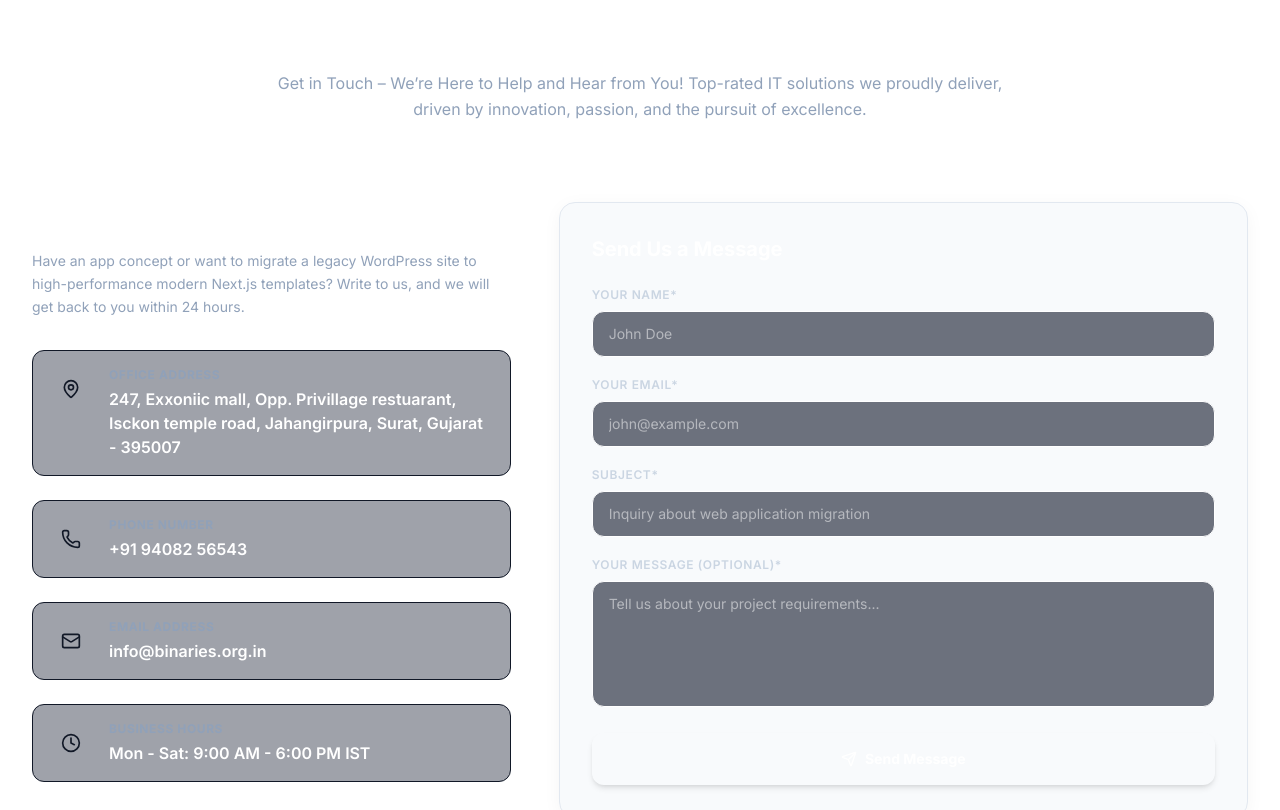
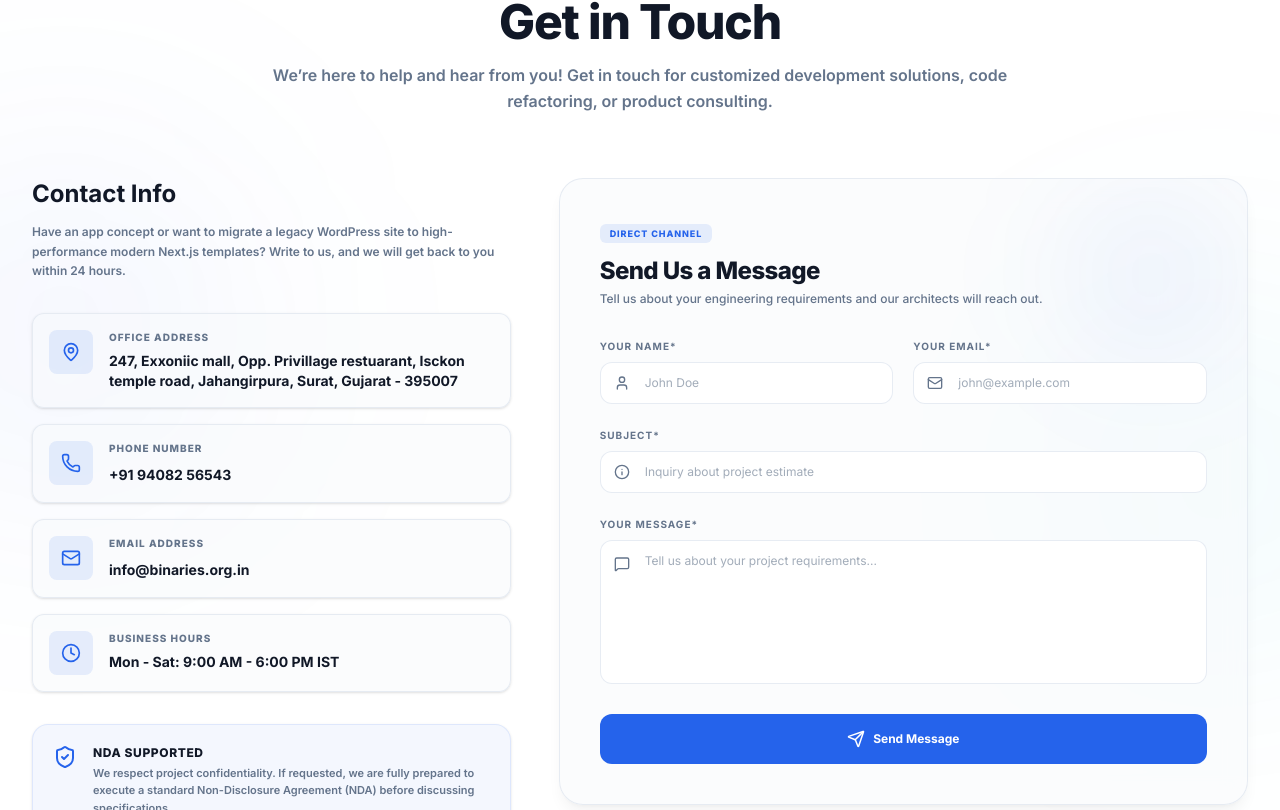
Before and after one commit to raj-undaviya/binary-infotech, a Next.js app: page /contact in a window 1280 px wide. Shown: the part 210-1020 px from the top of the page. Built offline with nearby package versions, Linux system fonts and the light colour scheme.

Commit message:
Add github and linked in logo

```diff
--- a/src/app/(public)/blog/[slug]/page.tsx
+++ b/src/app/(public)/blog/[slug]/page.tsx
@@ -1,7 +1,18 @@
 import { getPostBySlug, getPosts } from "@/lib/db";
 import { notFound } from "next/navigation";
 import Link from "next/link";
-import { Calendar, User, ArrowLeft, ArrowRight, Eye, Clock } from "lucide-react";
+import {
+  Calendar,
+  User,
+  ArrowLeft,
+  ArrowRight,
+  Eye,
+  Clock,
+  Code,
+  Smartphone,
+  Layers,
+  TrendingUp
+} from "lucide-react";
 import Card from "@/components/design-system/Card";
 
 interface BlogPostPageProps {
@@ -17,6 +28,41 @@ export async function generateMetadata({ params }: BlogPostPageProps) {
     title: post.title,
     description: post.summary,
   };
+}
+
+const categoryVisuals: Record<string, { gradient: string; icon: any }> = {
+  "digital marketing": { gradient: "from-[#06b6d4] to-[#3b82f6]", icon: TrendingUp },
+  "mobile app-development": { gradient: "from-[#ec4899] to-[#8b5cf6]", icon: Smartphone },
+  "web design services": { gradient: "from-[#f59e0b] to-[#ec4899]", icon: Layers },
+  "web development": { gradient: "from-[#10b981] to-[#06b6d4]", icon: Code },
+  "default": { gradient: "from-accent to-secondary", icon: Code }
+};
+
+function BlogCardImage({ category }: { category: string }) {
+  const normCategory = category.toLowerCase();
+  let config = categoryVisuals[normCategory] || categoryVisuals["default"];
+  if (normCategory.includes("marketing")) config = categoryVisuals["digital marketing"];
+  if (normCategory.includes("mobile") || normCategory.includes("app")) config = categoryVisuals["mobile app-development"];
+  if (normCategory.includes("design") || normCategory.includes("ui")) config = categoryVisuals["web design services"];
+  if (normCategory.includes("development") || normCategory.includes("web")) config = categoryVisuals["web development"];
+
+  const Icon = config.icon;
+
+  return (
+    <div className={`w-full h-full bg-gradient-to-br ${config.gradient} flex items-center justify-center relative overflow-hidden`}>
+      {/* Grid mesh overlay */}
+      <div className="absolute inset-0 grid-bg-pattern opacity-10 pointer-events-none" />
+
+      {/* Decorative ambient center orb */}
+      <div className="absolute w-40 h-40 bg-white/10 rounded-full filter blur-2xl pointer-events-none" />
+
+      {/* Floating design elements */}
+      <div className="absolute top-8 left-8 w-2 h-2 rounded-full bg-white/30 animate-pulse" />
+      <div className="absolute bottom-10 right-12 w-3 h-3 rounded-full bg-white/20 animate-pulse" style={{ animationDelay: "1s" }} />
+
+      <Icon className="h-16 w-16 text-white drop-shadow-[0_4px_16px_rgba(255,255,255,0.35)] relative z-10" />
+    </div>
+  );
 }
 
 // A simple Markdown to JSX parser for safe server-side rendering
@@ -126,7 +172,12 @@ export default async function BlogPostPage({ params }: BlogPostPageProps) {
         </Link>
 
         {/* Article Layout */}
-        <Card variant="default" className="p-6 sm:p-10 border border-border/80 bg-surface/50 backdrop-blur-sm mb-12 shadow-sm">
+        <Card variant="default" className="p-6 sm:p-10 border border-border/80 bg-surface/50 backdrop-blur-sm mb-12 shadow-sm overflow-hidden">
+
+          {/* Bleed-out Blog Header Banner */}
+          <div className="h-48 sm:h-72 w-full overflow-hidden rounded-t-2xl border-b border-border/60 -mt-6 sm:-mt-10 -mx-6 sm:-mx-10 mb-8">
+            <BlogCardImage category={post.category} />
+          </div>
 
           {/* Header Info */}
           <div className="border-b border-border/40 pb-6 mb-8">
--- a/src/app/(public)/blog/page.tsx
+++ b/src/app/(public)/blog/page.tsx
@@ -1,12 +1,57 @@
 import Link from "next/link";
 import { getPosts } from "@/lib/db";
-import { Calendar, User, Search, BookOpen, Layers, ArrowRight, Code } from "lucide-react";
+import {
+  Calendar,
+  User,
+  Search,
+  BookOpen,
+  Layers,
+  ArrowRight,
+  Code,
+  Smartphone,
+  TrendingUp
+} from "lucide-react";
 import Card from "@/components/design-system/Card";
 
 export const metadata = {
   title: "Blog & Insights | Binary Infotech",
   description: "Stay updated with the latest software trends, SEO tips, mobile app strategies, and design tips from Binary Infotech.",
 };
+
+const categoryVisuals: Record<string, { gradient: string; icon: any }> = {
+  "digital marketing": { gradient: "from-[#06b6d4] to-[#3b82f6]", icon: TrendingUp },
+  "mobile app-development": { gradient: "from-[#ec4899] to-[#8b5cf6]", icon: Smartphone },
+  "web design services": { gradient: "from-[#f59e0b] to-[#ec4899]", icon: Layers },
+  "web development": { gradient: "from-[#10b981] to-[#06b6d4]", icon: Code },
+  "default": { gradient: "from-accent to-secondary", icon: Code }
+};
+
+function BlogCardImage({ category }: { category: string }) {
+  const normCategory = category.toLowerCase();
+  let config = categoryVisuals[normCategory] || categoryVisuals["default"];
+  if (normCategory.includes("marketing")) config = categoryVisuals["digital marketing"];
+  if (normCategory.includes("mobile") || normCategory.includes("app")) config = categoryVisuals["mobile app-development"];
+  if (normCategory.includes("design") || normCategory.includes("ui")) config = categoryVisuals["web design services"];
+  if (normCategory.includes("development") || normCategory.includes("web")) config = categoryVisuals["web development"];
+
+  const Icon = config.icon;
+
+  return (
+    <div className={`w-full h-full bg-gradient-to-br ${config.gradient} flex items-center justify-center relative overflow-hidden group/img`}>
+      {/* Grid mesh overlay */}
+      <div className="absolute inset-0 grid-bg-pattern opacity-15 pointer-events-none" />
+
+      {/* Decorative ambient center orb */}
+      <div className="absolute w-24 h-24 bg-white/10 rounded-full filter blur-xl pointer-events-none" />
+
+      {/* Floating design elements */}
+      <div className="absolute top-4 left-4 w-1.5 h-1.5 rounded-full bg-white/30 animate-pulse" />
+      <div className="absolute bottom-6 right-8 w-2 h-2 rounded-full bg-white/20 animate-pulse" style={{ animationDelay: "1s" }} />
+
+      <Icon className="h-12 w-12 text-white drop-shadow-[0_4px_12px_rgba(255,255,255,0.3)] group-hover/img:scale-110 group-hover/img:rotate-3 transition-transform duration-300 relative z-10" />
+    </div>
+  );
+}
 
 export default async function BlogPage({
   searchParams,
@@ -75,10 +120,9 @@ export default async function BlogPage({
                   key={post.id}
                   className="bg-surface/50 border border-border/80 rounded-2xl overflow-hidden flex flex-col md:flex-row group hover:border-accent/40 transition-all duration-300 h-full md:h-64 shadow-sm"
                 >
-                  {/* Image/Visual wrapper */}
-                  <div className="md:w-1/3 bg-background flex items-center justify-center border-b md:border-b-0 md:border-r border-border min-h-[180px] relative overflow-hidden flex-shrink-0">
-                    <div className="absolute inset-0 bg-accent/5 opacity-0 group-hover:opacity-100 transition-opacity" />
-                    <Code className="h-10 w-10 text-accent group-hover:scale-110 transition-transform duration-300" />
+                  {/* Visual card header image */}
+                  <div className="md:w-1/3 border-b md:border-b-0 md:border-r border-border min-h-[180px] relative overflow-hidden flex-shrink-0">
+                    <BlogCardImage category={post.category} />
                   </div>
 
                   {/* Text Content */}
--- a/src/app/(public)/contact/page.tsx
+++ b/src/app/(public)/contact/page.tsx
@@ -1,9 +1,10 @@
 import ContactForm from "@/components/ContactForm";
 import { MapPin, Phone, Mail, Clock, ShieldCheck } from "lucide-react";
 import { getSettings } from "@/lib/db";
+import Card from "@/components/design-system/Card";
 
 export const metadata = {
-  title: "Contact Us",
+  title: "Contact Us | Binary Infotech",
   description: "Get in touch with Binary Infotech for customized software development services, app building, and SEO audits.",
 };
 
@@ -36,21 +37,21 @@ export default async function ContactPage() {
   ];
 
   return (
-    <div className="relative py-16 sm:py-24 overflow-hidden">
+    <div className="relative py-16 sm:py-24 overflow-hidden bg-background">
       {/* Background blobs */}
-      <div className="absolute top-1/4 left-[-10%] w-96 h-96 bg-brand-indigo/5 rounded-full filter blur-[120px] pointer-events-none" />
-      <div className="absolute bottom-1/4 right-[-10%] w-96 h-96 bg-brand-violet/5 rounded-full filter blur-[120px] pointer-events-none" />
+      <div className="absolute top-1/4 left-[-10%] w-96 h-96 bg-accent/5 rounded-full filter blur-[120px] pointer-events-none" />
+      <div className="absolute bottom-1/4 right-[-10%] w-96 h-96 bg-highlight/5 rounded-full filter blur-[120px] pointer-events-none" />
 
       <div className="max-w-7xl mx-auto px-4 sm:px-6 lg:px-8 relative z-10">
 
         {/* Header */}
-        <div className="text-center max-w-3xl mx-auto mb-20">
-          <span className="text-brand-indigo text-xs font-bold uppercase tracking-widest">Connect With Us</span>
-          <h1 className="text-4xl sm:text-5xl font-extrabold text-white mt-2 mb-6">
+        <div className="text-center max-w-3xl mx-auto mb-16">
+          <span className="text-accent text-xs font-extrabold uppercase tracking-widest">Connect With Us</span>
+          <h1 className="text-3xl sm:text-5xl font-extrabold text-foreground mt-2 mb-4 tracking-tight">
             Get in Touch
           </h1>
-          <p className="text-slate-400 text-sm sm:text-base leading-relaxed">
-            Get in Touch – We’re Here to Help and Hear from You! Top-rated IT solutions we proudly deliver, driven by innovation, passion, and the pursuit of excellence.
+          <p className="text-muted text-xs sm:text-base font-semibold leading-relaxed">
+            We’re here to help and hear from you! Get in touch for customized development solutions, code refactoring, or product consulting.
           </p>
         </div>
 
@@ -60,33 +61,33 @@ export default async function ContactPage() {
           {/* Details Column */}
           <div className="lg:col-span-5 space-y-8">
             <div>
-              <h2 className="text-2xl font-bold text-white mb-4">Contact Info</h2>
-              <p className="text-slate-400 text-sm leading-relaxed mb-6">
+              <h2 className="text-xl sm:text-2xl font-bold text-foreground mb-3">Contact Info</h2>
+              <p className="text-muted text-xs leading-relaxed font-semibold">
                 Have an app concept or want to migrate a legacy WordPress site to high-performance modern Next.js templates? Write to us, and we will get back to you within 24 hours.
               </p>
             </div>
 
-            <div className="space-y-6">
+            <div className="space-y-4">
               {contactDetails.map((detail, idx) => {
                 const IconComp = detail.icon;
                 return (
-                  <div key={idx} className="flex gap-4 p-4 rounded-xl bg-slate-900/40 border border-dark-border/40">
-                    <div className="p-3 rounded-lg bg-brand-indigo/10 text-brand-indigo h-fit">
+                  <div key={idx} className="flex gap-4 p-4 rounded-xl bg-surface/50 border border-border/80 shadow-sm">
+                    <div className="p-3 rounded-lg bg-accent/10 text-accent h-fit">
                       <IconComp className="h-5 w-5" />
                     </div>
                     <div>
-                      <h4 className="text-xs font-bold text-slate-400 uppercase tracking-wider mb-1">
+                      <h4 className="text-[10px] font-extrabold text-muted uppercase tracking-widest mb-1.5">
                         {detail.title}
                       </h4>
                       {detail.href ? (
                         <a
                           href={detail.href}
-                          className="text-sm sm:text-base font-semibold text-white hover:text-brand-indigo transition-colors"
+                          className="text-xs sm:text-sm font-bold text-foreground hover:text-accent transition-colors"
                         >
                           {detail.value}
                         </a>
                       ) : (
-                        <p className="text-sm sm:text-base font-semibold text-white">
+                        <p className="text-xs sm:text-sm font-bold text-foreground">
                           {detail.value}
                         </p>
                       )}
@@ -96,11 +97,11 @@ export default async function ContactPage() {
               })}
             </div>
 
-            <div className="p-5 rounded-2xl bg-brand-indigo/5 border border-brand-indigo/10 flex items-start gap-4">
-              <ShieldCheck className="h-6 w-6 text-brand-teal flex-shrink-0" />
+            <div className="p-5 rounded-2xl bg-accent/5 border border-accent/10 flex items-start gap-4 shadow-sm">
+              <ShieldCheck className="h-6 w-6 text-accent flex-shrink-0" />
               <div>
-                <h4 className="text-sm font-bold text-white mb-1">NDA Supported</h4>
-                <p className="text-slate-400 text-xs leading-relaxed">
+                <h4 className="text-xs font-extrabold text-foreground mb-1 uppercase tracking-wider">NDA Supported</h4>
+                <p className="text-muted text-[11px] leading-relaxed font-semibold">
                   We respect project confidentiality. If requested, we are fully prepared to execute a standard Non-Disclosure Agreement (NDA) before discussing specifications.
                 </p>
               </div>
--- a/src/components/ContactForm.tsx
+++ b/src/components/ContactForm.tsx
@@ -3,7 +3,16 @@
 import { useState } from "react";
 import { useFormStatus } from "react-dom";
 import { submitContactForm } from "@/app/actions";
-import { Send, CheckCircle, AlertCircle, Loader2 } from "lucide-react";
+import {
+  Send,
+  CheckCircle,
+  AlertCircle,
+  Loader2,
+  User,
+  Mail,
+  Info,
+  MessageSquare
+} from "lucide-react";
 
 function SubmitButton() {
   const { pending } = useFormStatus();
@@ -12,16 +21,16 @@ function SubmitButton() {
     <button
       type="submit"
       disabled={pending}
-      className="glow-btn w-full inline-flex items-center justify-center gap-2 px-6 py-4 rounded-xl text-sm font-bold text-white bg-gradient-to-r from-brand-indigo to-brand-violet hover:scale-[1.01] transition-transform duration-300 shadow-md shadow-brand-indigo/15 disabled:opacity-50 disabled:cursor-not-allowed"
+      className="w-full inline-flex items-center justify-center gap-2 px-6 py-4 rounded-xl text-xs font-bold text-white bg-accent hover:bg-secondary active:scale-[0.99] hover:scale-[1.01] hover:shadow-lg hover:shadow-accent/15 transition-all duration-300 disabled:opacity-50 disabled:cursor-not-allowed cursor-pointer"
     >
       {pending ? (
         <>
-          <Loader2 className="h-4 w-4 animate-spin" />
+          <Loader2 className="h-4.5 w-4.5 animate-spin" />
           Sending Message...
         </>
       ) : (
         <>
-          <Send className="h-4 w-4" />
+          <Send className="h-4.5 w-4.5" />
           Send Message
         </>
       )}
@@ -38,7 +47,6 @@ export default function ContactForm() {
 
     if (result.success) {
       setStatus({ success: true, message: "Thank you! Your message has been sent successfully." });
-      // Reset form fields
       const form = document.getElementById("contact-form-el") as HTMLFormElement;
       form?.reset();
     } else {
@@ -47,73 +55,106 @@ export default function ContactForm() {
   }
 
   return (
-    <div className="glass-panel rounded-2xl p-6 sm:p-8 border border-dark-border/40 relative">
-      <div className="absolute inset-0 bg-brand-indigo/5 rounded-2xl filter blur-xl pointer-events-none" />
-      <h3 className="text-xl font-bold text-white mb-6">Send Us a Message</h3>
+    <div className="bg-surface/50 border border-border/80 rounded-3xl p-6 sm:p-10 backdrop-blur-md relative shadow-lg shadow-black/5 overflow-hidden">
 
-      <form id="contact-form-el" action={handleAction} className="space-y-5 relative z-10">
+      {/* Decorative inner ambient glow */}
+      <div className="absolute top-0 right-0 w-48 h-48 bg-accent/5 rounded-full filter blur-[60px] pointer-events-none" />
+
+      {/* Form Header */}
+      <div className="mb-8 relative z-10">
+        <span className="uppercase tracking-widest text-[9px] font-extrabold text-accent bg-accent/10 px-2.5 py-1 rounded-md w-fit">
+          Direct Channel
+        </span>
+        <h3 className="text-xl sm:text-2xl font-extrabold text-foreground mt-3 tracking-tight">
+          Send Us a Message
+        </h3>
+        <p className="text-xs text-muted font-medium mt-1">
+          Tell us about your engineering requirements and our architects will reach out.
+        </p>
+      </div>
+
+      <form id="contact-form-el" action={handleAction} className="space-y-6 relative z-10">
+
+        {/* Name and Email 2-column grid */}
+        <div className="grid grid-cols-1 sm:grid-cols-2 gap-5">
           <div>
-          <label htmlFor="name" className="block text-xs font-semibold text-slate-300 uppercase tracking-wider mb-2">
+            <label htmlFor="name" className="block text-[10px] font-bold text-muted uppercase tracking-widest mb-2">
               Your Name*
             </label>
+            <div className="relative">
+              <User className="absolute left-3.5 top-1/2 -translate-y-1/2 text-muted h-4 w-4 pointer-events-none" />
               <input
                 type="text"
                 id="name"
                 name="name"
                 required
                 placeholder="John Doe"
-            className="w-full bg-slate-900/60 border border-dark-border rounded-xl px-4 py-3 text-white text-sm focus:outline-none focus:border-brand-indigo focus:ring-1 focus:ring-brand-indigo transition-all"
+                className="w-full pl-11 pr-4 py-3 bg-background border border-border/80 rounded-xl text-foreground text-xs placeholder:text-muted/60 focus:outline-none focus:border-accent focus:ring-4 focus:ring-accent/10 transition-all duration-300"
               />
+            </div>
           </div>
 
           <div>
-          <label htmlFor="email" className="block text-xs font-semibold text-slate-300 uppercase tracking-wider mb-2">
+            <label htmlFor="email" className="block text-[10px] font-bold text-muted uppercase tracking-widest mb-2">
               Your Email*
             </label>
+            <div className="relative">
+              <Mail className="absolute left-3.5 top-1/2 -translate-y-1/2 text-muted h-4 w-4 pointer-events-none" />
               <input
                 type="email"
                 id="email"
                 name="email"
                 required
                 placeholder="john@example.com"
-            className="w-full bg-slate-900/60 border border-dark-border rounded-xl px-4 py-3 text-white text-sm focus:outline-none focus:border-brand-indigo focus:ring-1 focus:ring-brand-indigo transition-all"
+                className="w-full pl-11 pr-4 py-3 bg-background border border-border/80 rounded-xl text-foreground text-xs placeholder:text-muted/60 focus:outline-none focus:border-accent focus:ring-4 focus:ring-accent/10 transition-all duration-300"
               />
             </div>
+          </div>
+        </div>
 
+        {/* Subject */}
         <div>
-          <label htmlFor="subject" className="block text-xs font-semibold text-slate-300 uppercase tracking-wider mb-2">
+          <label htmlFor="subject" className="block text-[10px] font-bold text-muted uppercase tracking-widest mb-2">
             Subject*
           </label>
+          <div className="relative">
+            <Info className="absolute left-3.5 top-1/2 -translate-y-1/2 text-muted h-4 w-4 pointer-events-none" />
             <input
               type="text"
               id="subject"
               name="subject"
               required
-            placeholder="Inquiry about web application migration"
-            className="w-full bg-slate-900/60 border border-dark-border rounded-xl px-4 py-3 text-white text-sm focus:outline-none focus:border-brand-indigo focus:ring-1 focus:ring-brand-indigo transition-all"
+              placeholder="Inquiry about project estimate"
+              className="w-full pl-11 pr-4 py-3 bg-background border border-border/80 rounded-xl text-foreground text-xs placeholder:text-muted/60 focus:outline-none focus:border-accent focus:ring-4 focus:ring-accent/10 transition-all duration-300"
             />
           </div>
+        </div>
 
+        {/* Message */}
         <div>
-          <label htmlFor="message" className="block text-xs font-semibold text-slate-300 uppercase tracking-wider mb-2">
-            Your Message (optional)*
+          <label htmlFor="message" className="block text-[10px] font-bold text-muted uppercase tracking-widest mb-2">
+            Your Message*
           </label>
+          <div className="relative">
+            <MessageSquare className="absolute left-3.5 top-4 text-muted h-4 w-4 pointer-events-none" />
             <textarea
               id="message"
               name="message"
               required
               rows={5}
               placeholder="Tell us about your project requirements..."
-            className="w-full bg-slate-900/60 border border-dark-border rounded-xl px-4 py-3 text-white text-sm focus:outline-none focus:border-brand-indigo focus:ring-1 focus:ring-brand-indigo transition-all resize-none"
+              className="w-full pl-11 pr-4 py-3 bg-background border border-border/80 rounded-xl text-foreground text-xs placeholder:text-muted/60 focus:outline-none focus:border-accent focus:ring-4 focus:ring-accent/10 transition-all duration-300 resize-none h-36"
             />
           </div>
+        </div>
 
+        {/* Status Messages */}
         {status && (
           <div
-            className={`p-4 rounded-xl flex items-start gap-3 border text-sm ${
+            className={`p-4 rounded-xl flex items-start gap-3 border text-xs font-semibold relative overflow-hidden transition-all ${
               status.success
-                ? "bg-brand-emerald/10 border-brand-emerald/20 text-brand-emerald"
-                : "bg-red-500/10 border-red-500/20 text-red-400"
+                ? "bg-accent/10 border-accent/20 text-accent"
+                : "bg-red-500/10 border-red-500/20 text-red-500"
             }`}
           >
             {status.success ? (
--- a/src/data/db.json
+++ b/src/data/db.json
@@ -20,7 +20,7 @@
       "date": "2025-12-10",
       "category": "Mobile App Development",
       "author": "Admin",
-      "views": 189
+      "views": 191
     },
     {
       "id": "post-3",
@@ -133,7 +133,7 @@
       "subject": "Inquiry regarding custom SaaS portal",
       "message": "Hello, we are looking for a reliable software partner to rebuild our web platform in Next.js and optimize our site's SEO. We would love to hop on a call to discuss options and get a pricing estimate. Thank you!",
       "date": "2026-08-01T10:30:00.000Z",
-      "read": false
+      "read": true
     },
     {
       "id": "contact-2",
```
Also changed, not shown: src/components/Footer.tsx (+8 -2 lines). Lines whose indentation alone changed are shown as unchanged.
